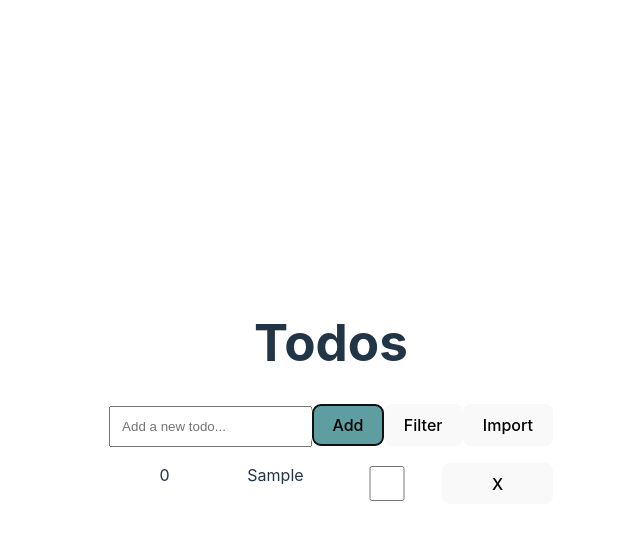
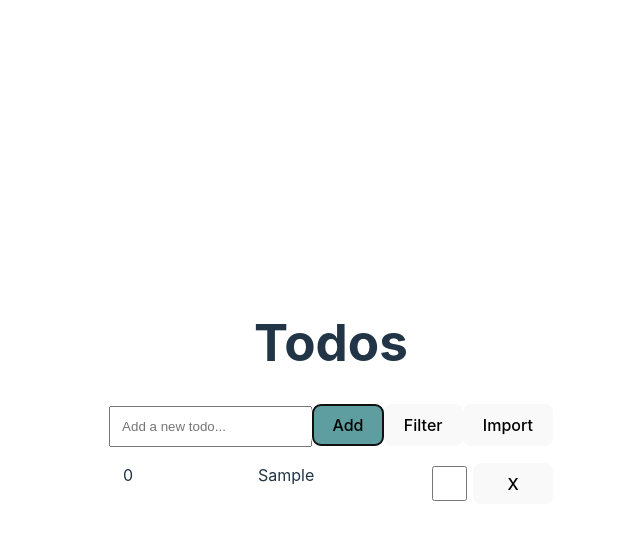
Before and after one commit to ZindreX/todo-app, a React (Vite) app: page / in a window 1280 px wide. Both pictures are taken after typing "Sample" into the empty fields and a click on the button "Add". Shown: the top 540 px of the page, without its empty margins (309-949 px from the left). Built offline with nearby package versions, Linux system fonts and the light colour scheme.

Commit message:
Adjusts todo text min-width

```diff
--- a/src/componets/Todo/Todo.css
+++ b/src/componets/Todo/Todo.css
@@ -1,6 +1,9 @@
+
+.todo-text {
+    min-width: 250px;
+}
 
 .wrapper {
     display: grid;
-    grid-auto-columns: minmax(0, 1fr);
     grid-auto-flow: column;
 }
--- a/src/componets/Todo/Todo.tsx
+++ b/src/componets/Todo/Todo.tsx
@@ -24,7 +24,7 @@ export default function Todo({
     return (
         <div className="wrapper">
             <span>{index}</span>
-            <span>{todo}</span>
+            <span className="todo-text">{todo}</span>
             <input
                 type="checkbox"
                 name="completed"
```
